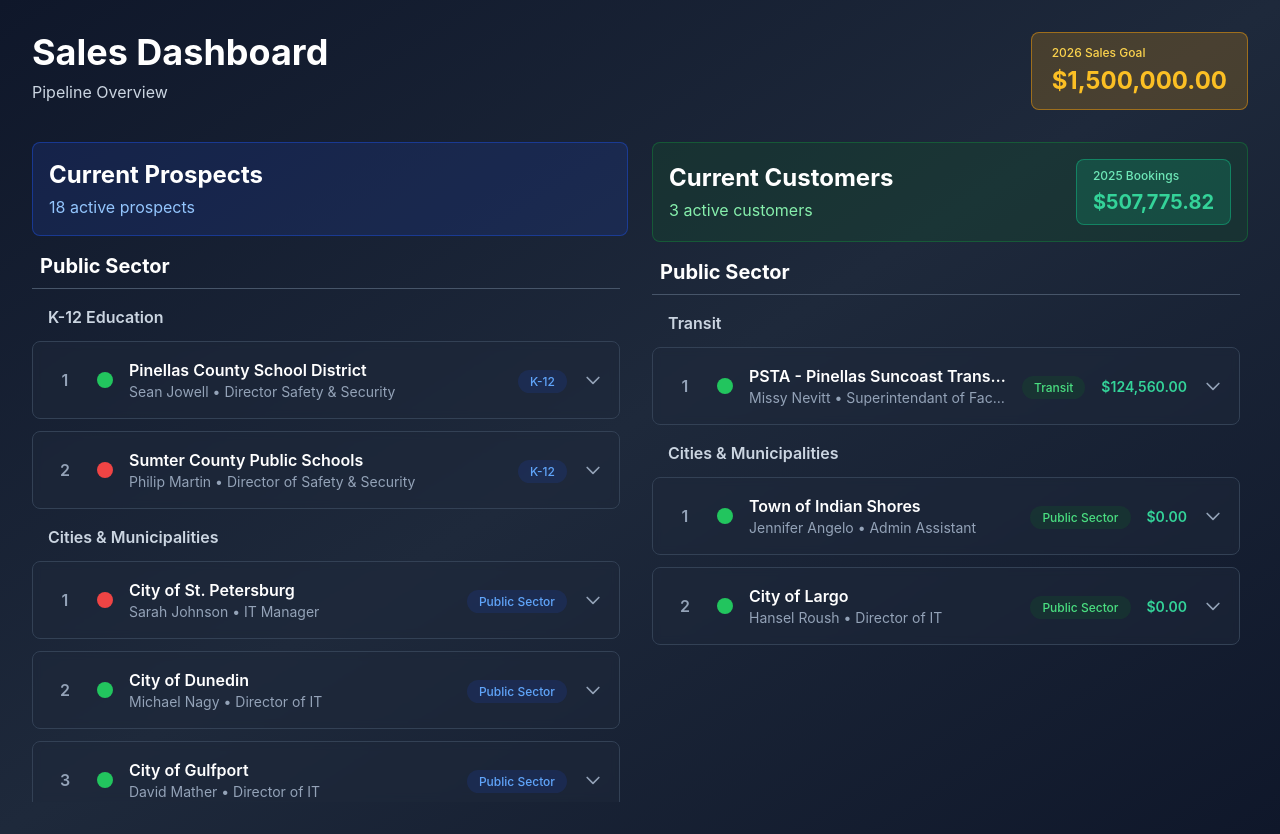
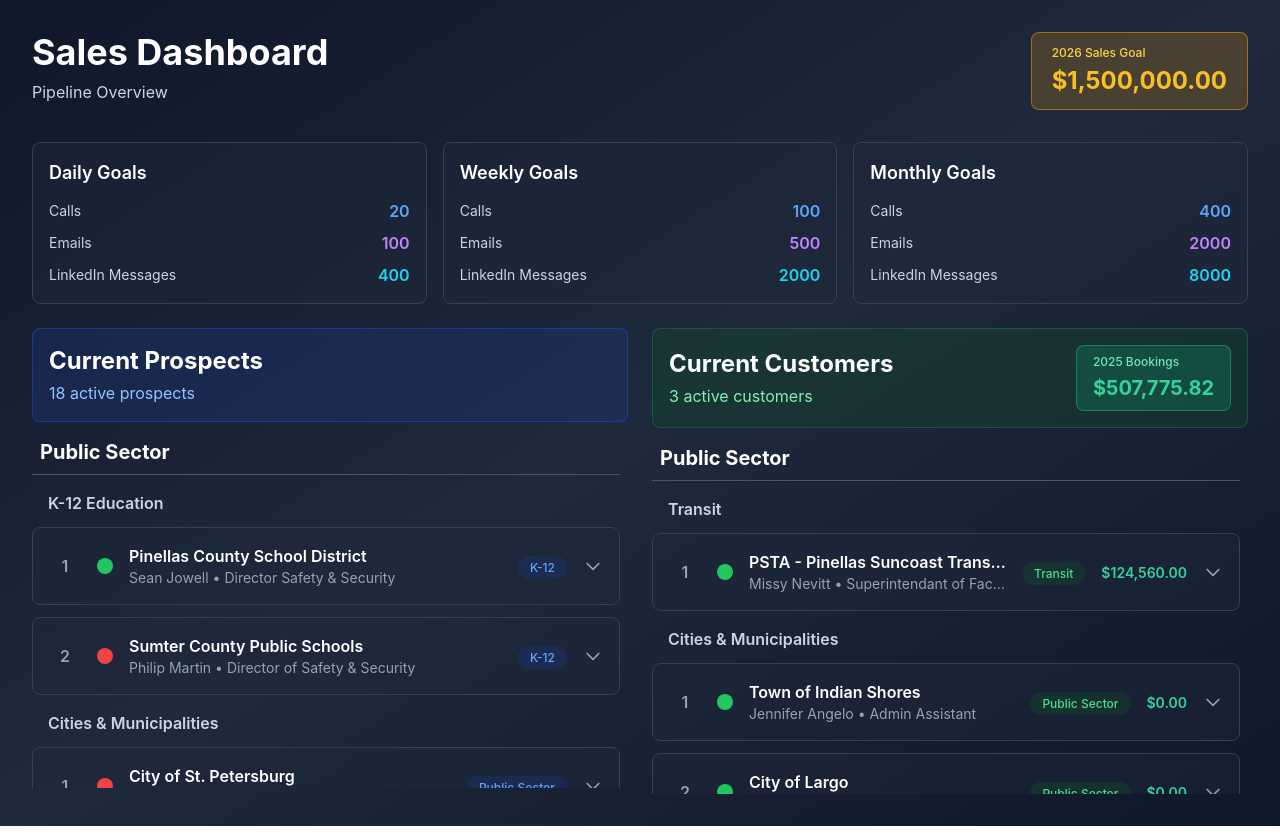
Before and after one commit to tihmeh/sales-prospects, a React (Vite) app: page / in a window 1280 px wide. Built offline with nearby package versions, Linux system fonts and the light colour scheme.

Commit message:
Update App.jsx

```diff
--- a/src/App.jsx
+++ b/src/App.jsx
@@ -467,6 +467,13 @@ const SalesProspectsList = () => {
   const total2025Booking = 507775.82;
   const salesGoal2026 = 1500000;
 
+  // Activity goals
+  const activityGoals = {
+    daily: { calls: 20, emails: 100, linkedin: 400 },
+    weekly: { calls: 100, emails: 500, linkedin: 2000 },
+    monthly: { calls: 400, emails: 2000, linkedin: 8000 }
+  };
+
   return (
     <div className="w-full min-h-screen bg-gradient-to-br from-slate-900 via-slate-800 to-slate-900 p-8">
       <div className="max-w-7xl mx-auto">
@@ -481,6 +488,66 @@ const SalesProspectsList = () => {
           </div>
         </div>
 
+        {/* Activity Goals Section */}
+        <div className="mb-6 grid grid-cols-1 md:grid-cols-3 gap-4">
+          {/* Daily Goals */}
+          <div className="bg-slate-800/50 backdrop-blur-sm rounded-lg border border-slate-700 p-4">
+            <h3 className="text-lg font-semibold text-white mb-3">Daily Goals</h3>
+            <div className="space-y-2">
+              <div className="flex items-center justify-between">
+                <span className="text-slate-300 text-sm">Calls</span>
+                <span className="text-blue-400 font-semibold">{activityGoals.daily.calls}</span>
+              </div>
+              <div className="flex items-center justify-between">
+                <span className="text-slate-300 text-sm">Emails</span>
+                <span className="text-purple-400 font-semibold">{activityGoals.daily.emails}</span>
+              </div>
+              <div className="flex items-center justify-between">
+                <span className="text-slate-300 text-sm">LinkedIn Messages</span>
+                <span className="text-cyan-400 font-semibold">{activityGoals.daily.linkedin}</span>
+              </div>
+            </div>
+          </div>
+
+          {/* Weekly Goals */}
+          <div className="bg-slate-800/50 backdrop-blur-sm rounded-lg border border-slate-700 p-4">
+            <h3 className="text-lg font-semibold text-white mb-3">Weekly Goals</h3>
+            <div className="space-y-2">
+              <div className="flex items-center justify-between">
+                <span className="text-slate-300 text-sm">Calls</span>
+                <span className="text-blue-400 font-semibold">{activityGoals.weekly.calls}</span>
+              </div>
+              <div className="flex items-center justify-between">
+                <span className="text-slate-300 text-sm">Emails</span>
+                <span className="text-purple-400 font-semibold">{activityGoals.weekly.emails}</span>
+              </div>
+              <div className="flex items-center justify-between">
+                <span className="text-slate-300 text-sm">LinkedIn Messages</span>
+                <span className="text-cyan-400 font-semibold">{activityGoals.weekly.linkedin}</span>
+              </div>
+            </div>
+          </div>
+
+          {/* Monthly Goals */}
+          <div className="bg-slate-800/50 backdrop-blur-sm rounded-lg border border-slate-700 p-4">
+            <h3 className="text-lg font-semibold text-white mb-3">Monthly Goals</h3>
+            <div className="space-y-2">
+              <div className="flex items-center justify-between">
+                <span className="text-slate-300 text-sm">Calls</span>
+                <span className="text-blue-400 font-semibold">{activityGoals.monthly.calls}</span>
+              </div>
+              <div className="flex items-center justify-between">
+                <span className="text-slate-300 text-sm">Emails</span>
+                <span className="text-purple-400 font-semibold">{activityGoals.monthly.emails}</span>
+              </div>
+              <div className="flex items-center justify-between">
+                <span className="text-slate-300 text-sm">LinkedIn Messages</span>
+                <span className="text-cyan-400 font-semibold">{activityGoals.monthly.linkedin}</span>
+              </div>
+            </div>
+          </div>
+        </div>
+
         <div className="grid grid-cols-1 lg:grid-cols-2 gap-6">
           {/* PROSPECTS COLUMN */}
           <div>
@@ -489,7 +556,7 @@ const SalesProspectsList = () => {
               <p className="text-blue-300">{totalProspects} active prospects</p>
             </div>
 
-            <div className="space-y-6 max-h-[calc(100vh-250px)] overflow-y-auto pr-2">
+            <div className="space-y-6 max-h-[calc(100vh-450px)] overflow-y-auto pr-2">
               {/* PUBLIC SECTOR MAIN SECTION */}
               <div>
                 <h3 className="text-xl font-bold text-white mb-4 px-2 border-b border-slate-600 pb-2">Public Sector</h3>
@@ -542,7 +609,7 @@ const SalesProspectsList = () => {
               </div>
             </div>
 
-            <div className="space-y-6 max-h-[calc(100vh-250px)] overflow-y-auto pr-2">
+            <div className="space-y-6 max-h-[calc(100vh-450px)] overflow-y-auto pr-2">
               {/* PUBLIC SECTOR MAIN SECTION */}
               <div>
                 <h3 className="text-xl font-bold text-white mb-4 px-2 border-b border-slate-600 pb-2">Public Sector</h3>
```
